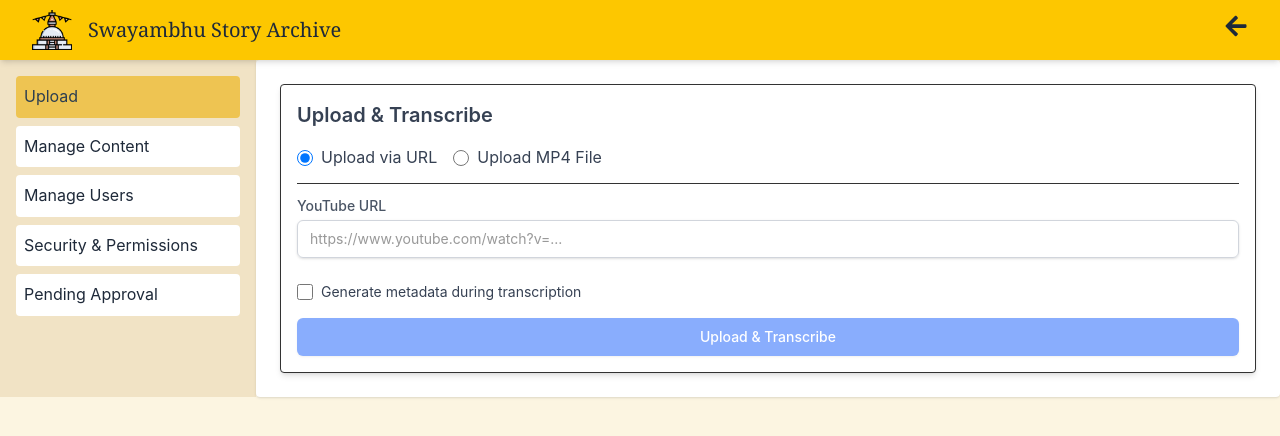
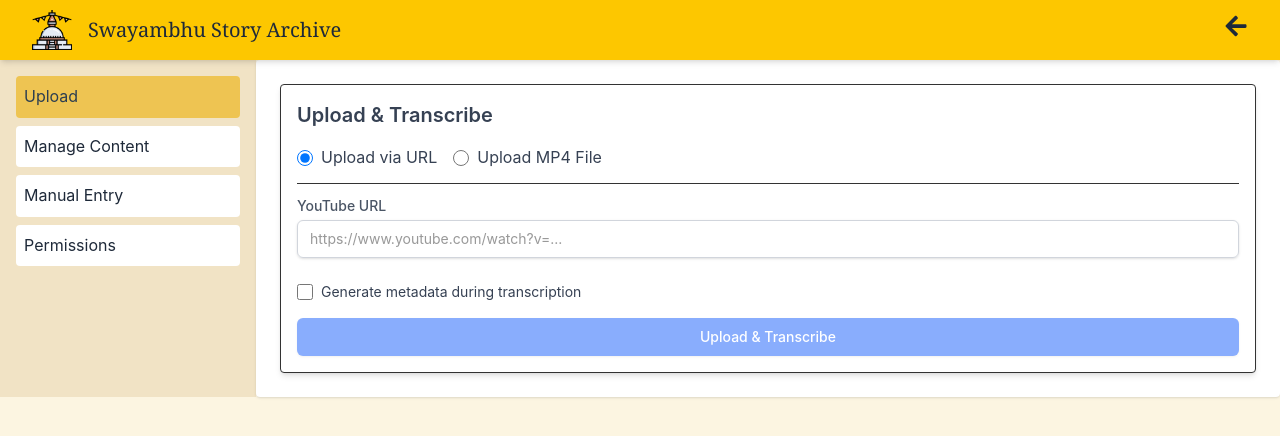
Before and after one commit to Tuckgz/Swayambhu-Archive-2025, a React (Vite) app in the folder SwayambhuStoriesProject/: page /admin in a window 1280 px wide. Shown: the top 436 px of the page. Built offline with nearby package versions, Linux system fonts and the light colour scheme.

Commit message:
new changes

```diff
--- a/SwayambhuStoriesProject/src/components/admin/ManageUsersCard.tsx
+++ /dev/null
@@ -1,13 +0,0 @@
-// src/components/admin/ManageUsersCard.tsx
-import React from "react";
-
-const ManageUsersCard: React.FC = () => {
-  return (
-    <div className="p-4 border rounded shadow">
-      <h2 className="text-xl font-bold mb-2">Manage Users</h2>
-      <p>This is a placeholder for managing users.</p>
-    </div>
-  );
-};
-
-export default ManageUsersCard;
--- a/SwayambhuStoriesProject/src/components/admin/SecurityAndPermissionsCard.tsx
+++ b/SwayambhuStoriesProject/src/components/admin/SecurityAndPermissionsCard.tsx
@@ -70,8 +70,8 @@ const SecurityAndPermissionsCard: React.FC = () => {
 
   return (
     <div className="p-4 border rounded shadow">
-      <h2 className="text-xl font-bold mb-2">Security & Permissions</h2>
-      <p>This is a placeholder for security and permissions settings.</p>
+      <h2 className="text-xl font-bold mb-2">Manual Entry</h2>
+      <p>This is a placeholder for manual entry settings.</p>
 
       {/* Section to add a document */}
       <div className="mt-4">
--- a/SwayambhuStoriesProject/src/pages/AdminPage.tsx
+++ b/SwayambhuStoriesProject/src/pages/AdminPage.tsx
@@ -4,13 +4,12 @@ import "../styles/styles.css"; // Ensure you import the CSS file
 import Header from "../components/Header";
 import UploadTabCard from "../components/admin/UploadTabCard";
 import ManageContentCard from "../components/admin/ManageContentCard";
-import ManageUsersCard from "../components/admin/ManageUsersCard";
 import SecurityAndPermissionsCard from "../components/admin/SecurityAndPermissionsCard";
 import ManageAdmins from "../components/admin/ManageAdmins";
 
 const AdminPage: React.FC = () => {
   const [selectedTab, setSelectedTab] = useState<
-    "upload" | "manageContent" | "manageUsers" | "security" | "pending approval"
+    "upload" | "manageContent" | "manual entry" | "permissions"
   >("upload");
 
   const renderContent = () => {
@@ -19,11 +18,9 @@ const AdminPage: React.FC = () => {
         return <UploadTabCard />;
       case "manageContent":
         return <ManageContentCard />;
-      case "manageUsers":
-        return <ManageUsersCard />;
-      case "security":
+      case "manual entry":
         return <SecurityAndPermissionsCard />;
-      case "pending approval":
+      case "permissions":
         return <ManageAdmins/>;
       default:
         return null;
@@ -65,38 +62,26 @@ const AdminPage: React.FC = () => {
             </li>
             <li>
               <button
-                onClick={() => setSelectedTab("manageUsers")}
+                onClick={() => setSelectedTab("manual entry")}
                 className={`w-full text-left p-2 rounded hover:bg-[var(--primary-color)] hover:text-[#2c3e50] ${
-                  selectedTab === "manageUsers"
+                  selectedTab === "manual entry"
                     ? "bg-[var(--primary-color)] text-[#2c3e50]"
                     : "bg-white text-gray-800"
                 }`}
               >
-                Manage Users
+                Manual Entry
               </button>
             </li>
             <li>
               <button
-                onClick={() => setSelectedTab("security")}
+                onClick={() => setSelectedTab("permissions")}
                 className={`w-full text-left p-2 rounded hover:bg-[var(--primary-color)] hover:text-[#2c3e50] ${
-                  selectedTab === "security"
+                  selectedTab === "permissions"
                     ? "bg-[var(--primary-color)] text-[#2c3e50]"
                     : "bg-white text-gray-800"
                 }`}
               >
-                Security & Permissions
-              </button>
-            </li>
-            <li>
-              <button
-                onClick={() => setSelectedTab("pending approval")}
-                className={`w-full text-left p-2 rounded hover:bg-[var(--primary-color)] hover:text-[#2c3e50] ${
-                  selectedTab === "security"
-                    ? "bg-[var(--primary-color)] text-[#2c3e50]"
-                    : "bg-white text-gray-800"
-                }`}
-              >
-                Pending Approval
+                Permissions
               </button>
             </li>
           </ul>
```
Also changed, not shown: 1 other file (tests, documents, lock files or other folders).
